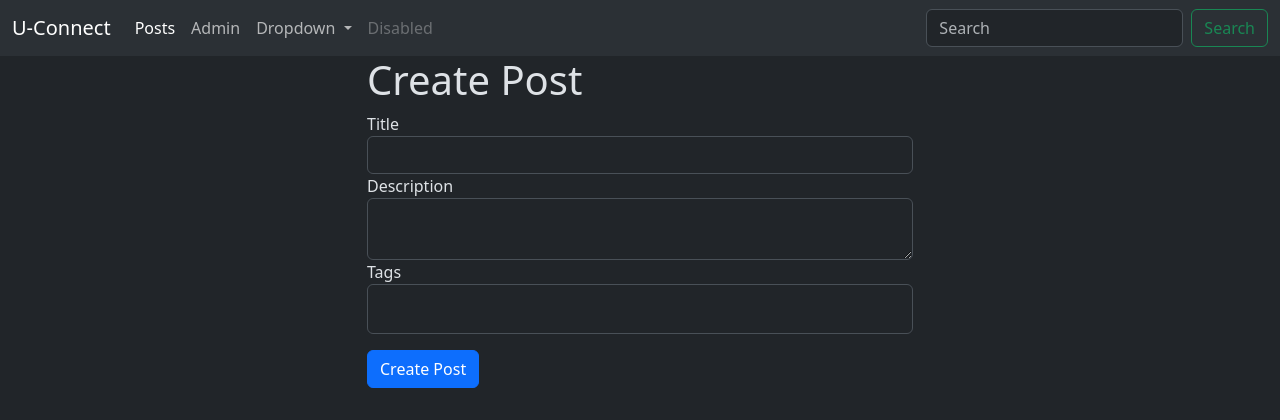
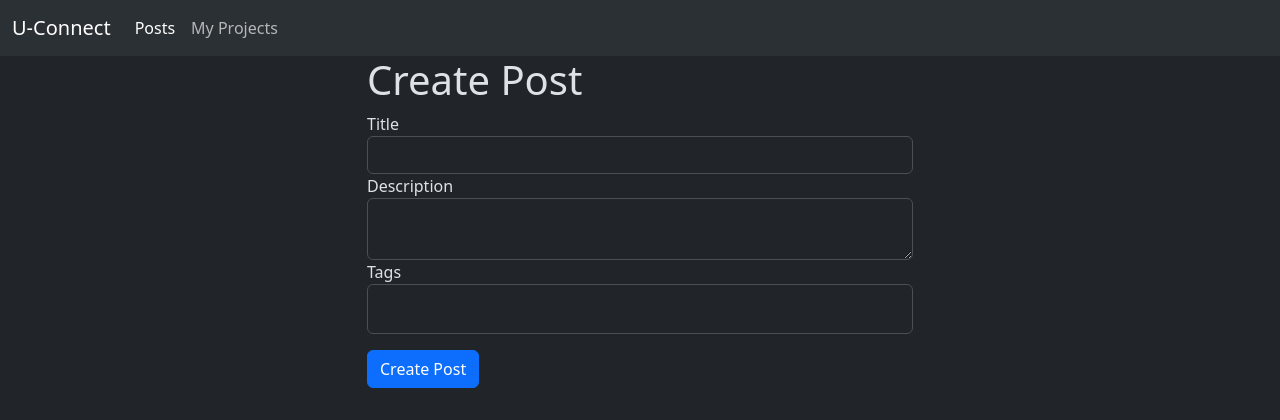
Before and after one commit to bhagyajkumar/miniproject, a Flask app: page /posts/create in a window 1280 px wide. Shown: the top 420 px of the page. Run offline with Flask 3, Linux system fonts and the light colour scheme; data that the repository does not hold is empty.

Commit message:
fix: frontend changes

```diff
--- a/app/templates/includes/navbar.html
+++ b/app/templates/includes/navbar.html
@@ -10,27 +10,9 @@
           <a class="nav-link active" aria-current="page" href="/">Posts</a>
         </li>
         <li class="nav-item">
-          <a class="nav-link" href="/admin">Admin</a>
-        </li>
-        <li class="nav-item dropdown">
-          <a class="nav-link dropdown-toggle" href="#" role="button" data-bs-toggle="dropdown" aria-expanded="false">
-            Dropdown
-          </a>
-          <ul class="dropdown-menu">
-            <li><a class="dropdown-item" href="#">Action</a></li>
-            <li><a class="dropdown-item" href="#">Another action</a></li>
-            <li><hr class="dropdown-divider"></li>
-            <li><a class="dropdown-item" href="#">Something else here</a></li>
-          </ul>
-        </li>
-        <li class="nav-item">
-          <a class="nav-link disabled" aria-disabled="true">Disabled</a>
+          <a class="nav-link" href="{{ url_for('main.projects') }}">My Projects</a>
         </li>
       </ul>
-      <form class="d-flex" role="search">
-        <input class="form-control me-2" type="search" placeholder="Search" aria-label="Search">
-        <button class="btn btn-outline-success" type="submit">Search</button>
-      </form>
     </div>
   </div>
 </nav>
```
